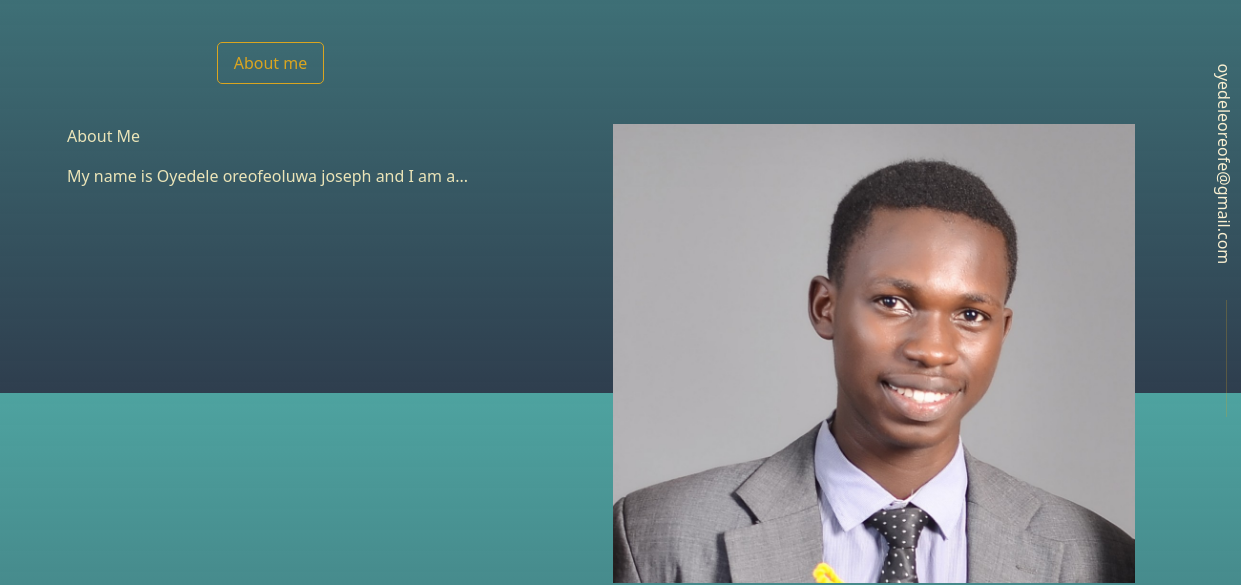
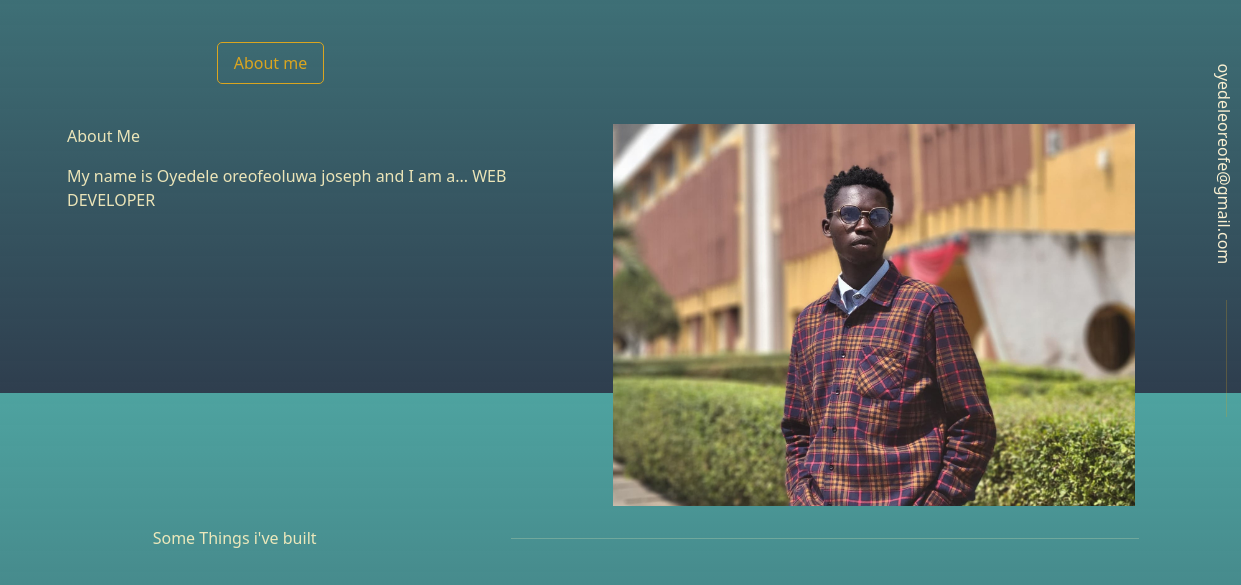
Before and after one commit to Kingrexicon/oyedeleoreofe, a plain HTML site: page index.html in a window 1280 px wide. Shown: the part 407-992 px from the top of the page, 39-1280 px from the left. Drawn offline with Linux system fonts and the light colour scheme.

Commit message:
changed bio picture

```diff
--- a/index.html
+++ b/index.html
@@ -175,10 +175,10 @@
                     <div class="row">
                         <div class="col" style=" height: 300px;">
                             <p class="">About Me </p>
-                            <p> My name is Oyedele oreofeoluwa joseph and I am a...</p>
+                            <p> My name is Oyedele oreofeoluwa joseph and I am a... WEB DEVELOPER</p>
                         </div>
                         <div class="col ">
-                            <img src="profile.jpg" width="100%" alt="A picture of me">
+                            <img src="me.jpg" width="100%" alt="A picture of me">
                         </div>
                     </div>
 
```
Also changed, not shown: me.jpg (added).
